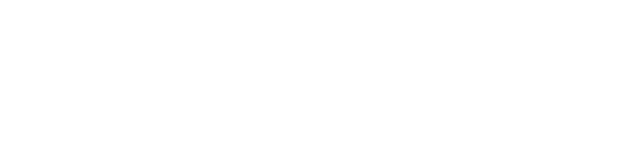
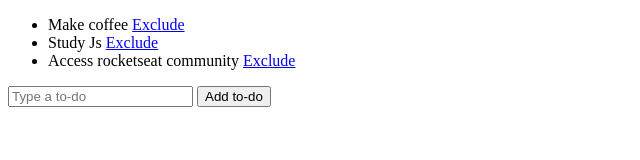
Before and after one commit to emmanuel-carreira/rocketseat-js-react, a plain HTML site: page Javascript/Module 3/index.html in a window 1280 px wide. Shown: the whole page, without its empty margins (0-640 px from the left). Drawn offline with Linux system fonts and the light colour scheme.

Commit message:
Initial app

```diff
--- a/Javascript/Module 3/index.html
+++ b/Javascript/Module 3/index.html
@@ -7,6 +7,25 @@
     <title>Js Module 3</title>
 </head>
 <body>
+    <div id="app">
+        <ul>
+            <li>
+                Make coffee
+                <a href="#">Exclude</a>
+            </li>
+            <li>
+                Study Js
+                <a href="#">Exclude</a>
+            </li>
+            <li>
+                Access rocketseat community
+                <a href="#">Exclude</a>
+            </li>
+        </ul>
+        <input type="text" placeholder="Type a to-do">
+        <button>Add to-do</button>
+    </div>
 
+    <script src="index.js"></script>
 </body>
 </html>
```
